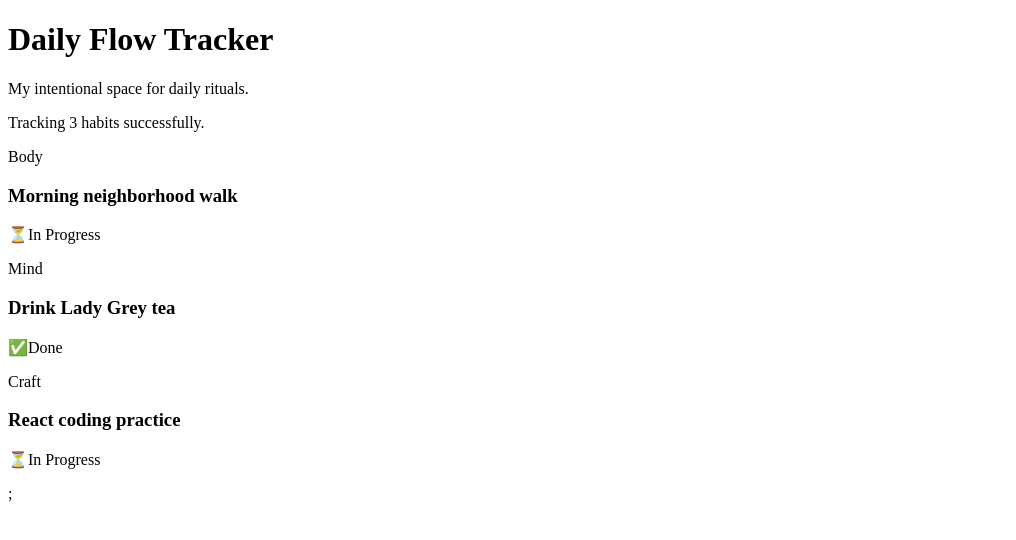
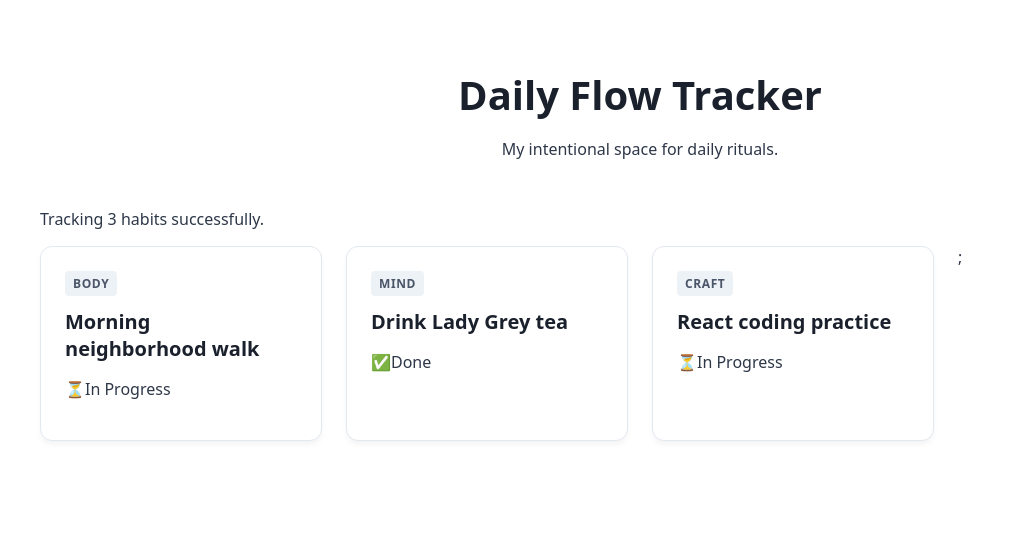
Before and after one commit to MayaKirken/daily-flow-tracker, a React (Vite) app: page / in a window 1280 px wide. Shown: the top 540 px of the page, without its empty margins (0-1016 px from the left). Built offline with nearby package versions, Linux system fonts and the light colour scheme.

Commit message:
Style dashboard layout and habit cards

```diff
--- a/src/index.css
+++ b/src/index.css
@@ -0,0 +1,56 @@
+/* The main wrapper */
+.app-container {
+    max-width: 1200px;
+    margin: 0 auto;
+    padding: 2rem;
+    font-family: system-ui, -apple-system, BlinkMacSystemFont, sans-serif;
+    color: #2d3748;
+}
+
+/* The Header */
+.app-header {
+    margin-bottom: 3rem;
+    text-align: center;
+}
+
+.app-header h1 {
+    font-size: 2.5rem;
+    color: #1a202c;
+    margin-bottom: 0.5rem;
+}
+
+/* The Grid Architecture */
+.habit-grid {
+    display: grid;
+    grid-template-columns: repeat(auto-fit, minmax(280px, 1fr));
+    gap: 1.5rem;
+}
+
+/* The Habit Card */
+.habit-card {
+    background-color: #ffffff;
+    border: 1px solid #e2e8f0;
+    border-radius: 12px;
+    padding: 1.5rem;
+    box-shadow: 0 4px 6px -1px rgba(0, 0, 0, 0.05);
+}
+
+/* Styling the Content Inside the Cards */
+.habit-category {
+    display: inline-block;
+    font-size: 0.75rem;
+    text-transform: uppercase;
+    font-weight: 700;
+    letter-spacing: 0.05em;
+    color: #4a5568;
+    background-color: #edf2f7;
+    padding: 0.25rem 0.5rem;
+    border-radius: 4px;
+    margin-bottom: 0.75rem;
+}
+
+.habit-card h3 {
+    font-size: 1.25rem;
+    color: #1a202c;
+    margin: 0 0 1rem 0;
+}
```
